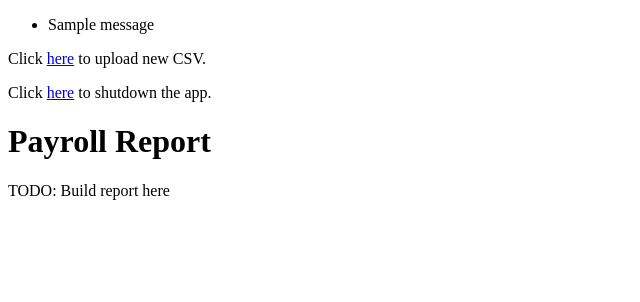
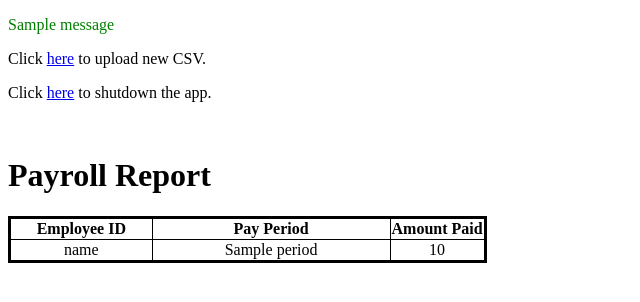
Before and after one commit to nishant009/wave, a Flask app: template templates/index.html in a window 1280 px wide. Shown: the top 302 px of the page, without its empty margins (0-640 px from the left). Run offline with Flask 2, Linux system fonts and the light colour scheme; the template is opened without the code that fills it: most values are stand-ins (such as "Sample title", 1, 10 or a date in 2020); one stand-in notice (Sample message) is shown.

Commit message:
Completed implementation

```diff
--- a/server.py
+++ b/server.py
@@ -1,6 +1,8 @@
+import glob
 import os
 import optparse
 
+from pathlib import Path
 from flask import Flask, request, redirect, flash, render_template, url_for, session
 from werkzeug.utils import secure_filename
 
@@ -8,11 +10,13 @@ from db_util import DBUtil
 from parser import Parser
 from report_generator import ReportGenerator
 
-UPLOAD_FOLDER = '/Users/nishant009/Development/files'
+UPLOAD_FOLDER = str(Path('.')) + '/files'
+TEMPLATE_FOLDER = str(Path('.')) + '/templates'
 ALLOWED_EXTENSIONS = set(['csv'])
 
 app = Flask(__name__)
 app.secret_key = b'_5#y2L"F4Q8z\n\xec]/'
+app.config['TEMPLATE_FOLDER'] = TEMPLATE_FOLDER
 app.config['UPLOAD_FOLDER'] = UPLOAD_FOLDER
 
 db_util = None
@@ -20,7 +24,7 @@ db_util = None
 @app.route('/', methods=['GET'])
 def index():
     results = _get_report()
-    return render_template('index.html')
+    return render_template('index.html', value = results)
 
 @app.route('/upload', methods=['GET', 'POST'])
 def upload():
@@ -49,16 +53,14 @@ def _process_file():
         return redirect(url_for('index'))
 
     if csv_file and _allowed_file(csv_file.filename):
-        file_name = secure_filename(csv_file.filename)
+        file_name = os.path.join(
+            UPLOAD_FOLDER,
+            secure_filename(csv_file.filename)
+        )
         try:
-            csv_file.save(
-                os.path.join(app.config['UPLOAD_FOLDER'], file_name)
-            )
+            csv_file.save(file_name)
 
-            parser = Parser(
-                db_util,
-                os.path.join(app.config['UPLOAD_FOLDER'], file_name)
-            )
+            parser = Parser(db_util, file_name)
 
             if parser.process():
                 flash(u'Success', 'success')
@@ -76,7 +78,13 @@ def _process_file():
 
 def _shutdown_server():
     session.pop('_flashes', None)
-    db_util.close()
+    try:
+        for f in Path(UPLOAD_FOLDER).glob('*.csv'):
+            os.remove(f)
+
+        db_util.close()
+    except Exception:
+        print('Could not perform clean shutdown!')
 
     func = request.environ.get('werkzeug.server.shutdown')
     if func is None:
--- /dev/null
+++ b/static/stylesheets/wave.css
@@ -0,0 +1,32 @@
+table {
+    border: 3px solid black;
+    border-collapse: collapse;
+    text-align: center;
+}
+
+thead th:nth-child(1),
+tbody th:nth-child(1) {
+    width: 30%;
+}
+
+thead th:nth-child(2),
+tbody th:nth-child(2) {
+    width: 50%;
+}
+
+thead th:nth-child(3),
+tbody th:nth-child(3) {
+    width: 30%;
+}
+
+th, td {
+    border: 1px solid black;
+}
+
+.success {
+    color: green
+}
+
+.error {
+    color: red
+}
--- a/templates/index.html
+++ b/templates/index.html
@@ -1,7 +1,24 @@
 {% extends "layout.html" %}
 {% block body %}
-  <p>Click <a href="/process">here</a> to upload new CSV.</p>
-  <p>Click <a href="/shutdown">here</a> to shutdown the app.</p>
+  <p>Click <a href="{{ url_for('upload') }}">here</a> to upload new CSV.</p>
+  <p>Click <a href="{{ url_for('shutdown') }}">here</a> to shutdown the app.</p>
+  <br>
   <h1>Payroll Report</h1>
-  <p>TODO: Build report here</p>
+  <table>
+      <tr>
+        <th>Employee ID</th>
+        <th>Pay Period</th>
+        <th>Amount Paid</th>
+      </tr>
+      {% for row in value.keys() %}
+        {% for eid in value[row].keys() %}
+          {% set amount = value[row][eid]['hours'] * value[row][eid]['rate'] %}
+          <tr>
+            <td>{{ eid }}</td>
+            <td>{{ value[row][eid]['period'] }}</td>
+            <td>{{ amount }}</td>
+          </tr>
+        {% endfor %}
+      {% endfor %}
+  </table>
 {% endblock %}
--- a/templates/layout.html
+++ b/templates/layout.html
@@ -1,12 +1,16 @@
 <!doctype html>
+<html>
+  <head>
     <title>Wave Payroll System</title>
+    <link rel="stylesheet" href="{{ url_for('static', filename='stylesheets/wave.css') }}">
+  </head>
+
   {% with messages = get_flashed_messages(with_categories=true) %}
     {% if messages %}
-    <ul>
       {% for category, message in messages %}
-      <li class="{{ category }}">{{ message }}</li>
+        <p class="{{ category }}">{{ message }}</p>
       {% endfor %}
-    </ul>
     {% endif %}
   {% endwith %}
   {% block body %}{% endblock %}
+</html>
--- a/templates/upload.html
+++ b/templates/upload.html
@@ -5,8 +5,8 @@
     </head>
 
     <h1>Upload new File</h1>
-    <form method=post enctype=multipart/form-data>
-      <p><input type=file name=file>
-         <input action="/process" type=submit value=Upload>
+    <form method='post' enctype='multipart/form-data'>
+      <p><input type='file' name='csv_file'>
+         <input action="/upload" type='submit' value='Upload'>
     </form>
 </html>
```
Lines whose indentation alone changed are shown as unchanged.
